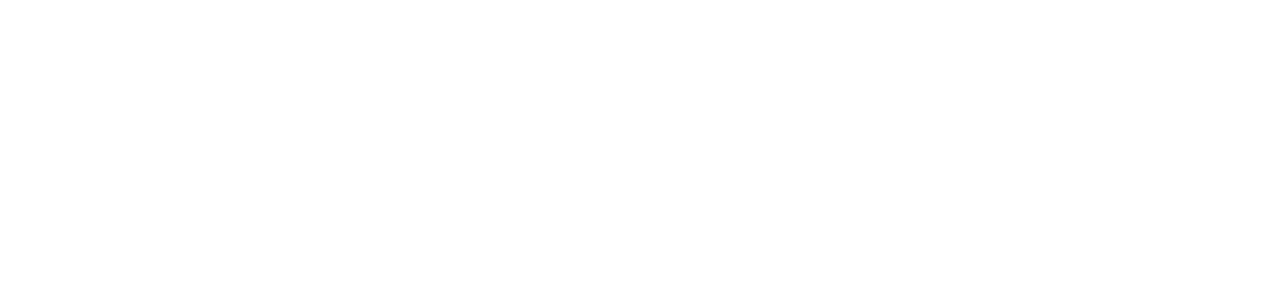
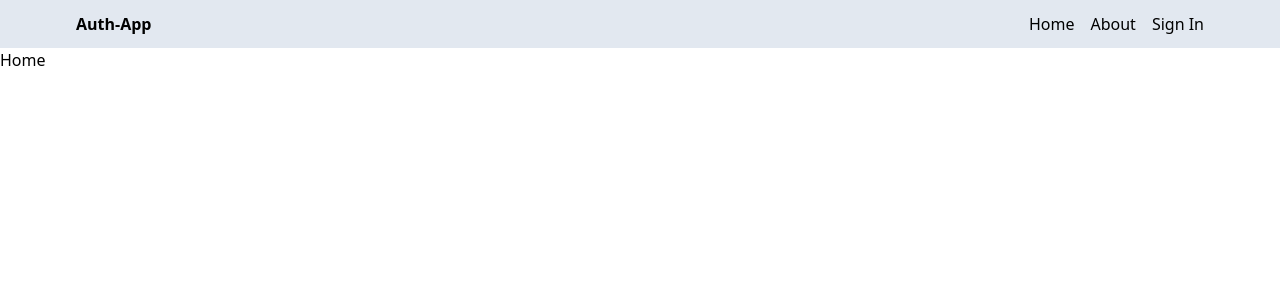
Before and after one commit to FarisShamsudeen/mern-auth-redux, a React (Vite) app in the folder client/: page / in a window 1280 px wide. Shown: the top 300 px of the page. Built offline with nearby package versions, Linux system fonts and the light colour scheme.

Commit message:
Create Header Component

```diff
--- a/client/src/App.jsx
+++ b/client/src/App.jsx
@@ -4,11 +4,13 @@
 import SignIn from "./pages/SignIn";
 import SignUp from "./pages/SignUp";
 import Profile from "./pages/Profile";
+import Header from "./components/Header";
 
 function App() {
 
   return (
       <BrowserRouter>
+        <Header />
         <Routes>
           <Route path='/' element={<Home />} />
           <Route path='/about' element={<About />} />
--- /dev/null
+++ b/client/src/components/Header.jsx
@@ -0,0 +1,25 @@
+import { Link } from 'react-router-dom';
+
+export default function Header() {
+
+  return (
+    <div className='bg-slate-200'>
+      <div className='flex justify-between items-center max-w-6xl mx-auto p-3'>
+        <Link to='/'>
+          <h1 className='font-bold'>Auth-App</h1>
+        </Link>
+        <ul className='flex gap-4'>
+          <Link to='/'>
+            <li>Home</li>
+          </Link>
+          <Link to='/about'>
+            <li>About</li>
+          </Link>
+          <Link to='/sign-in'>
+            <li>Sign In</li>
+          </Link>
+        </ul>
+      </div>
+    </div>
+  )
+}
--- a/client/src/pages/About.jsx
+++ b/client/src/pages/About.jsx
@@ -2,7 +2,7 @@
 
   return (
     <>
-
+      About
     </>
   )
 }
--- a/client/src/pages/Home.jsx
+++ b/client/src/pages/Home.jsx
@@ -2,7 +2,7 @@
 
   return (
     <>
-
+      Home
     </>
   )
 }
--- a/client/src/pages/Profile.jsx
+++ b/client/src/pages/Profile.jsx
@@ -2,7 +2,7 @@
 
   return (
     <>
-
+      Profile
     </>
   )
 }
--- a/client/src/pages/SignIn.jsx
+++ b/client/src/pages/SignIn.jsx
@@ -2,7 +2,7 @@
 
   return (
     <>
-
+      SignIn
     </>
   )
 }
--- a/client/src/pages/SignUp.jsx
+++ b/client/src/pages/SignUp.jsx
@@ -2,7 +2,7 @@
 
   return (
     <>
-
+      SignUp
     </>
   )
 }
```
Lines whose indentation alone changed are shown as unchanged.
